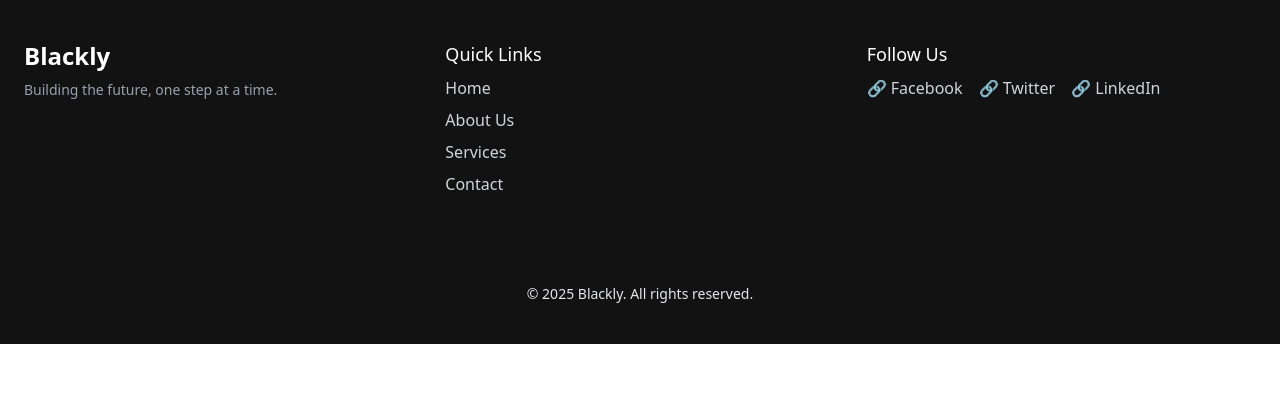
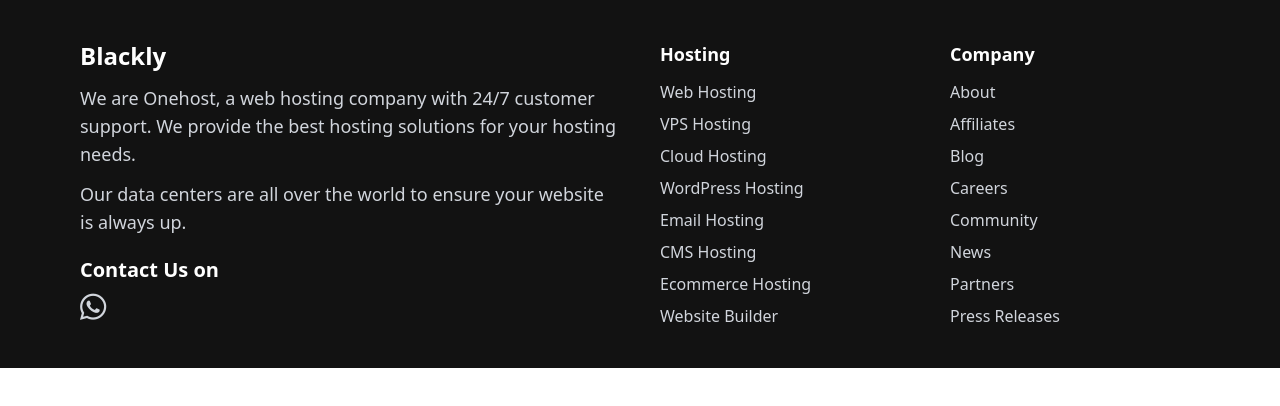
Before and after one commit to codex-zubair/blackly.web, a plain HTML site: page index.html in a window 1280 px wide. Drawn offline with nearby package versions, Linux system fonts and the light colour scheme.

Commit message:
done some stuff

```diff
--- a/index.html
+++ b/index.html
@@ -4,53 +4,66 @@
     <meta charset="UTF-8" />
     <meta name="viewport" content="width=device-width, initial-scale=1.0" />
     <script src="https://unpkg.com/@tailwindcss/browser@4"></script>
+    <script
+      src="https://kit.fontawesome.com/adec907568.js"
+      crossorigin="anonymous"
+    ></script>
     <title>Welcome to Blackly</title>
   </head>
   <body>
     <!-- Footer -->
-    <footer class="bg-[#121212] text-white px-6 py-10">
-      <div
-        class="container mx-auto grid grid-cols-1 md:grid-cols-3 gap-8 text-center md:text-left"
-      >
+    <footer class="bg-[#121212] text-gray-300 py-10 px-6 md:px-20">
+      <div class="max-w-7xl mx-auto grid grid-cols-1 md:grid-cols-4 gap-10">
         <!-- Company Info -->
-        <div>
-          <h2 class="text-2xl font-semibold">Blackly</h2>
-          <p class="text-gray-400 text-sm mt-2">
-            Building the future, one step at a time.
+        <div class="col-span-2">
+          <h2 class="text-2xl font-bold text-white">Blackly</h2>
+          <p class="mt-3 text-lg">
+            We are Onehost, a web hosting company with 24/7 customer support. We
+            provide the best hosting solutions for your hosting needs.
           </p>
+          <p class="mt-3 text-lg">
+            Our data centers are all over the world to ensure your website is
+            always up.
+          </p>
+          <h3 class="mt-5 text-xl font-semibold text-white">Contact Us on</h3>
+          <div class="mt-2">
+            <i class="fa-brands fa-whatsapp text-3xl"></i>
+          </div>
         </div>
 
-        <!-- Quick Links -->
+        <!-- Hosting Links -->
         <div>
-          <h3 class="text-lg font-medium">Quick Links</h3>
-          <ul class="mt-2 space-y-2">
-            <li><a href="#" class="text-gray-300 hover:text-white">Home</a></li>
+          <h3 class="text-lg font-semibold text-white">Hosting</h3>
+          <ul class="mt-3 space-y-2">
+            <li><a href="#" class="hover:text-blue-400">Web Hosting</a></li>
+            <li><a href="#" class="hover:text-blue-400">VPS Hosting</a></li>
+            <li><a href="#" class="hover:text-blue-400">Cloud Hosting</a></li>
             <li>
-              <a href="#" class="text-gray-300 hover:text-white">About Us</a>
+              <a href="#" class="hover:text-blue-400">WordPress Hosting</a>
             </li>
+            <li><a href="#" class="hover:text-blue-400">Email Hosting</a></li>
+            <li><a href="#" class="hover:text-blue-400">CMS Hosting</a></li>
             <li>
-              <a href="#" class="text-gray-300 hover:text-white">Services</a>
+              <a href="#" class="hover:text-blue-400">Ecommerce Hosting</a>
             </li>
-            <li>
-              <a href="#" class="text-gray-300 hover:text-white">Contact</a>
-            </li>
+            <li><a href="#" class="hover:text-blue-400">Website Builder</a></li>
           </ul>
         </div>
 
-        <!-- Social Media -->
+        <!-- Company Links -->
         <div>
-          <h3 class="text-lg font-medium">Follow Us</h3>
-          <div class="mt-2 flex justify-center md:justify-start space-x-4">
-            <a href="#" class="text-gray-300 hover:text-white">🔗 Facebook</a>
-            <a href="#" class="text-gray-300 hover:text-white">🔗 Twitter</a>
-            <a href="#" class="text-gray-300 hover:text-white">🔗 LinkedIn</a>
-          </div>
+          <h3 class="text-lg font-semibold text-white">Company</h3>
+          <ul class="mt-3 space-y-2">
+            <li><a href="#" class="hover:text-blue-400">About</a></li>
+            <li><a href="#" class="hover:text-blue-400">Affiliates</a></li>
+            <li><a href="#" class="hover:text-blue-400">Blog</a></li>
+            <li><a href="#" class="hover:text-blue-400">Careers</a></li>
+            <li><a href="#" class="hover:text-blue-400">Community</a></li>
+            <li><a href="#" class="hover:text-blue-400">News</a></li>
+            <li><a href="#" class="hover:text-blue-400">Partners</a></li>
+            <li><a href="#" class="hover:text-blue-400">Press Releases</a></li>
+          </ul>
         </div>
-      </div>
-
-      <!-- Bottom Section -->
-      <div class="text-center text-gray-200 text-sm mt-18 pt-4">
-        © 2025 Blackly. All rights reserved.
       </div>
     </footer>
   </body>
```
